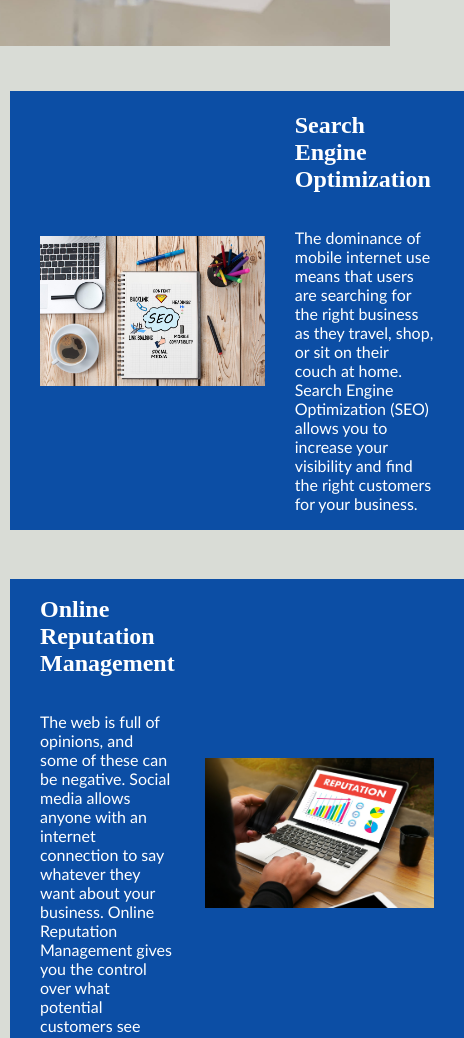
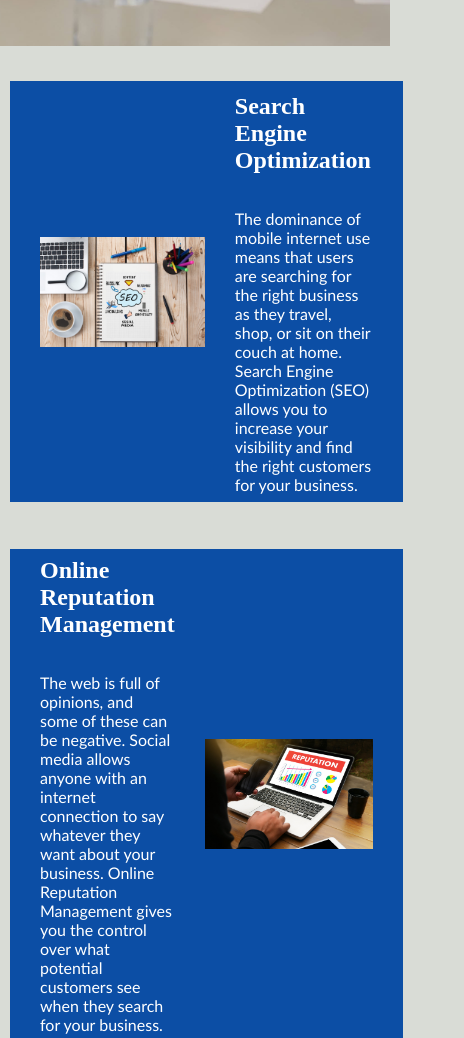
Before and after one commit to lucasciofe/challenge-, a plain HTML site: page index.html in a window 390 px wide. Shown: the part 994-2032 px from the top of the page, 464 px wide, since content can reach past the window. Drawn offline with Linux system fonts and the light colour scheme.

Commit message:
fixed mobile resolution less than 416px

```diff
--- a/css/main.css
+++ b/css/main.css
@@ -53,18 +53,22 @@
 }
 
 /* layout for mobile, added only 1 column */
-@media(max-width:780px){
+@media (max-width:780px){
   .container{
     display: grid;
     grid-template-columns: 1fr;
   }
   .container-text{
-    padding: 20px 0;
+    padding: 10px 0;
   }
   .text img {
     height: 150px;
   }
-
+@media only screen and (max-width:416px){
+  .text img {
+    height: 110px;
+  }
+}
   /* Benefits section placed in the centre of the page  */
   .benefitis{
     max-width: 50%;
```
